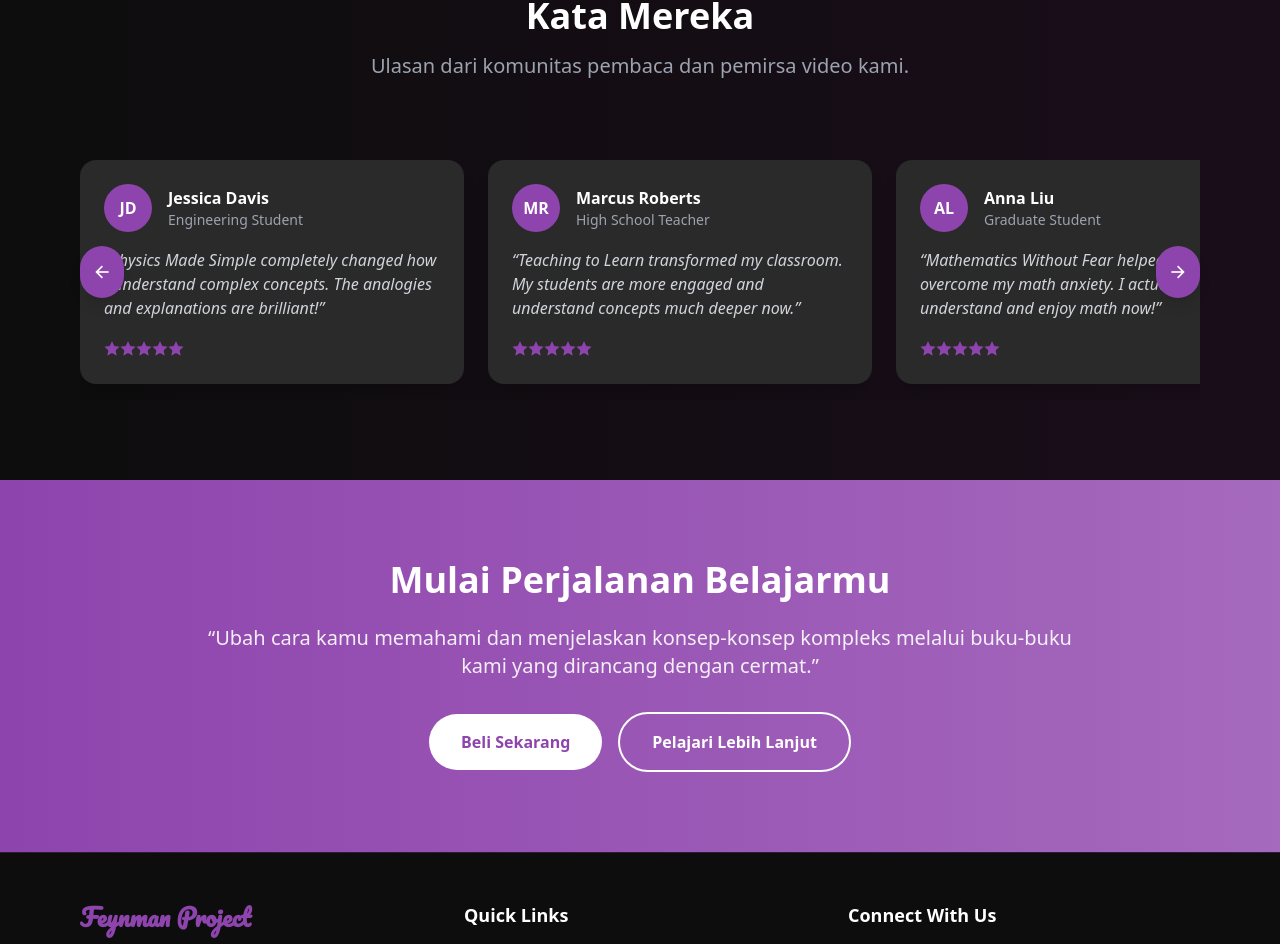
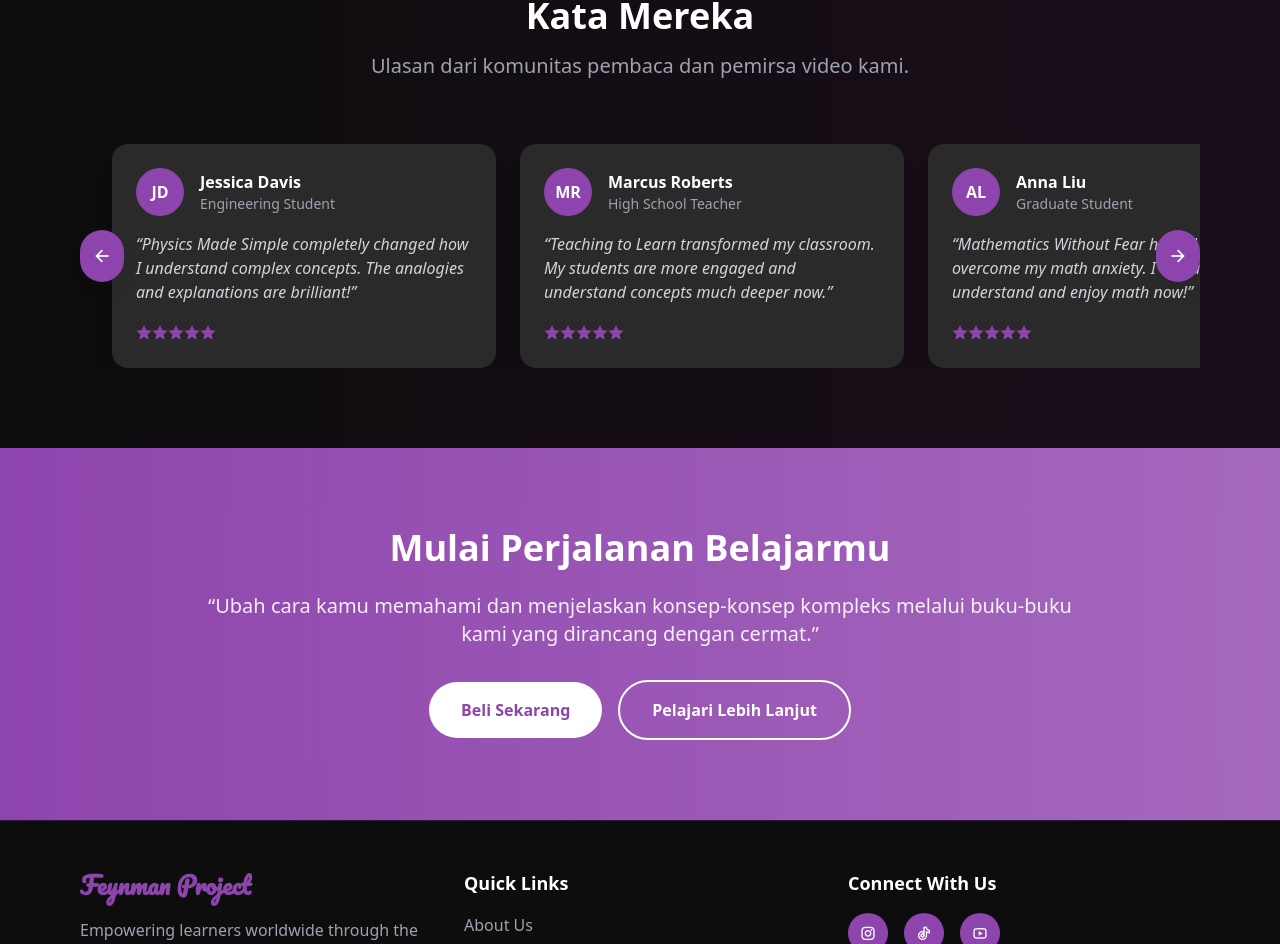
Before and after one commit to FeynmanProject/feynmanproject.github.io, a Next.js app: page /books in a window 1280 px wide. Shown: the part 2289-3233 px from the top of the page. Built offline with nearby package versions, Linux system fonts and the light colour scheme.

Commit message:
Update page.tsx

```diff
--- a/app/books/page.tsx
+++ b/app/books/page.tsx
@@ -377,9 +377,9 @@ const testimonials = [
       <p className="text-xl text-gray-400">Ulasan dari komunitas pembaca dan pemirsa video kami.</p>
     </div>
 
-
-
+    {/* Tombol dan Slider dibungkus agar tombol tidak menindih */}
     <div className="relative">
+      {/* Tombol Panah */}
       <button
         className="absolute left-0 top-1/2 transform -translate-y-1/2 z-10 bg-[#8E44AD] hover:bg-[#7D3C98] text-white rounded-full p-3 shadow-lg"
         onClick={() => scrollLeft(testimonialSliderRef)}
@@ -393,12 +393,16 @@ const testimonials = [
         <i className="ri-arrow-right-line text-xl"></i>
       </button>
 
+      {/* Slider Testimoni */}
       <div
         ref={testimonialSliderRef}
-        className="flex gap-6 overflow-x-auto no-scrollbar scroll-smooth py-4"
+        className="flex gap-6 overflow-x-auto no-scrollbar scroll-smooth px-8"
       >
         {testimonials.map((t, index) => (
-          <div key={index} className="min-w-[300px] max-w-sm flex-shrink-0 bg-[#2A2A2A] p-6 rounded-2xl shadow-xl">
+          <div
+            key={index}
+            className="min-w-[300px] max-w-sm flex-shrink-0 bg-[#2A2A2A] p-6 rounded-2xl shadow-xl"
+          >
             <div className="flex items-center mb-4">
               <div className="w-12 h-12 bg-[#8E44AD] rounded-full flex items-center justify-center mr-4">
                 <span className="text-white font-bold">{t.initials}</span>
```
